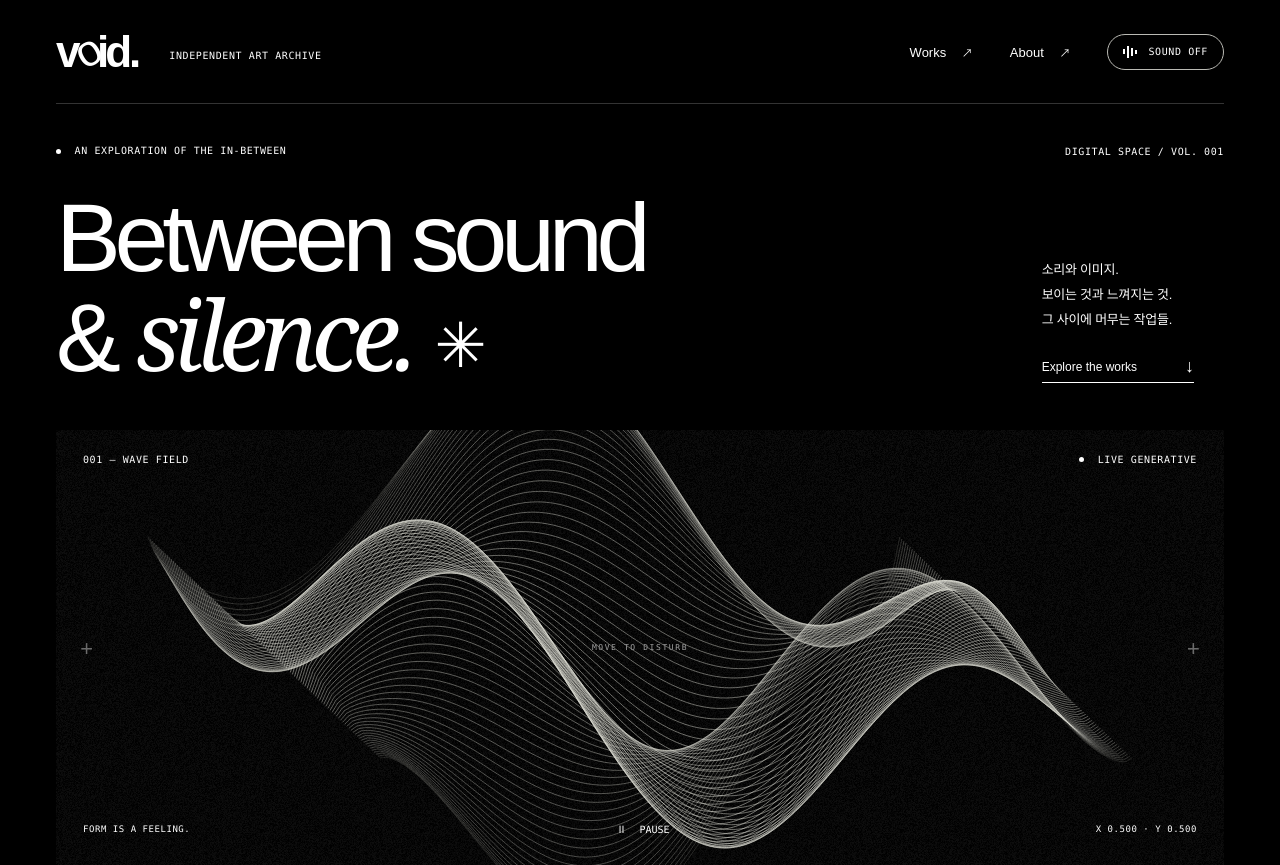
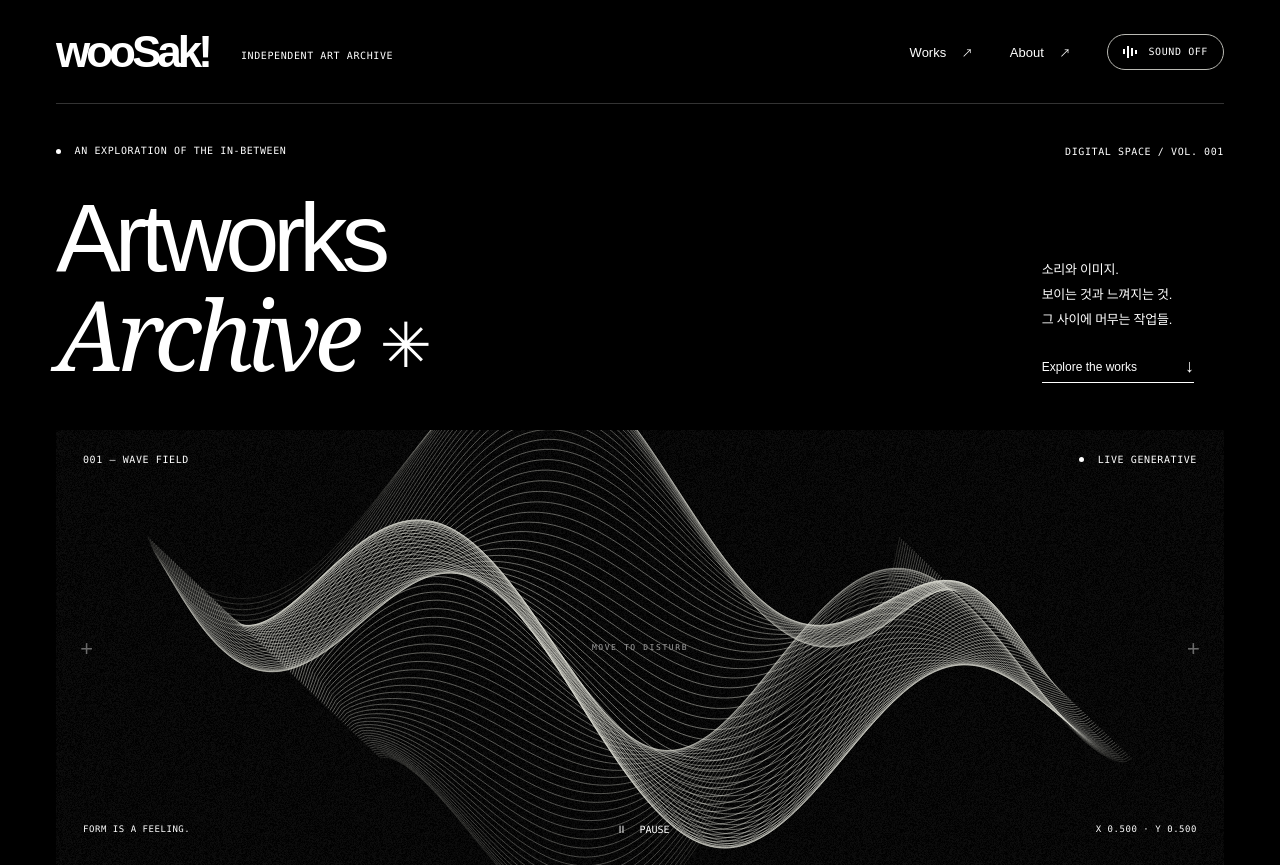
Before and after one commit to findwhatiwant/wooSak-, a website with bundled scripts: page public/index.html in a window 1280 px wide. Shown: the top 865 px of the page. Built offline with nearby package versions, Linux system fonts and the light colour scheme; files whose address does not match are found by name.

Commit message:
Rename site to wooSak! and update hero title

```diff
--- a/public/index.html
+++ b/public/index.html
@@ -4,8 +4,8 @@
   <meta charset="UTF-8">
   <meta name="viewport" content="width=device-width, initial-scale=1">
   <meta name="theme-color" content="#000000">
-  <meta name="description" content="VOID — 소리와 이미지, 그 사이의 감각을 탐구하는 미디어 아트 아카이브.">
-  <title>VOID — Between sound & silence</title>
+  <meta name="description" content="wooSak! — 소리와 이미지, 그 사이의 감각을 탐구하는 미디어 아트 아카이브.">
+  <title>wooSak! — Artworks Archive</title>
   <link rel="icon" href="./favicon.svg" type="image/svg+xml">
   <link rel="stylesheet" href="./style.css">
   <script type="module" src="./app.js"></script>
@@ -13,7 +13,7 @@
 <body>
   <a class="skip-link" href="#works">작품으로 바로 가기</a>
   <header class="header page-width">
-    <a class="wordmark" href="#" aria-label="VOID 홈">v<span class="logo-orbit">o</span>id<span class="logo-dot">.</span></a>
+    <a class="wordmark" href="#" aria-label="wooSak! 홈">wooSak!</a>
     <span class="header-caption mono">INDEPENDENT ART ARCHIVE</span>
     <nav aria-label="메인 메뉴"><a class="nav-link" href="#works">Works <span>↗</span></a><a class="nav-link" href="#about">About <span>↗</span></a><button class="sound-toggle mono" id="sound-toggle" aria-pressed="false"><span class="sound-bars" aria-hidden="true"><i></i><i></i><i></i><i></i></span><span id="sound-label">SOUND OFF</span></button></nav>
   </header>
@@ -21,7 +21,7 @@
     <noscript><p class="page-width archive-status">작품과 인터랙티브 아트를 감상하려면 브라우저에서 JavaScript를 활성화해 주세요.</p></noscript>
     <section class="hero page-width" aria-labelledby="hero-title">
       <div class="hero-top"><p class="eyebrow mono"><span class="small-dot"></span> AN EXPLORATION OF THE IN-BETWEEN</p><p class="mono edition">DIGITAL SPACE / VOL. 001</p></div>
-      <div class="hero-heading"><h1 id="hero-title">Between sound<br>&amp; <span class="serif">silence.</span><span class="asterisk" aria-hidden="true">✳</span></h1><div class="hero-intro"><p>소리와 이미지.<br>보이는 것과 느껴지는 것.<br>그 사이에 머무는 작업들.</p><a href="#works" class="text-link">Explore the works <span>↓</span></a></div></div>
+      <div class="hero-heading"><h1 id="hero-title">Artworks<br><span class="serif">Archive</span><span class="asterisk" aria-hidden="true">✳</span></h1><div class="hero-intro"><p>소리와 이미지.<br>보이는 것과 느껴지는 것.<br>그 사이에 머무는 작업들.</p><a href="#works" class="text-link">Explore the works <span>↓</span></a></div></div>
       <div class="hero-art" id="hero-art"><canvas id="hero-canvas" aria-label="포인터의 움직임에 따라 흐르는 흑백 생성형 파형"></canvas><div class="art-top mono"><span>001 — WAVE FIELD</span><span class="live-label"><span class="small-dot"></span> LIVE GENERATIVE</span></div><div class="art-center-label mono" aria-hidden="true">MOVE TO DISTURB</div><div class="art-bottom mono"><span>FORM IS A FEELING.</span><button id="motion-toggle" aria-pressed="false" aria-label="애니메이션 일시 정지">Ⅱ <span>PAUSE</span></button><span id="coordinates">X 0.500 · Y 0.500</span></div><span class="art-cross cross-one" aria-hidden="true">+</span><span class="art-cross cross-two" aria-hidden="true">+</span></div>
       <div class="hero-caption mono"><span>AN ONGOING DIALOGUE BETWEEN LIGHT, SOUND, AND SPACE.</span><span>SCROLL TO DISCOVER ↓</span></div>
     </section>
@@ -34,7 +34,7 @@
     </section>
     <section id="about" class="about page-width" aria-labelledby="about-title"><div class="about-label"><p class="eyebrow mono">A NOTE ON THE PRACTICE</p><div class="about-symbol" aria-hidden="true">✳</div></div><div class="about-body"><h2 id="about-title">Less noise.<br>More <span class="serif">feeling.</span></h2><div class="about-copy"><p>이미지의 움직임, 소리의 잔향, 그리고 그 사이의 고요.<br>익숙한 감각을 조금 다른 방식으로 바라봅니다.</p><p>이곳은 완성된 작품과 진행 중인 실험이 함께 머무는 공간입니다. 잠시 멈추고, 듣고, 느껴보세요.</p></div><span class="mono about-tag">IMAGE / SOUND / EXPERIMENT</span></div></section>
   </main>
-  <footer class="footer page-width"><a class="wordmark" href="#" aria-label="처음으로">void.</a><span class="mono">© <span id="current-year">2026</span> VOID. AN INDEPENDENT ARCHIVE.</span><a class="back-top mono" href="#">BACK TO TOP ↑</a></footer>
+  <footer class="footer page-width"><a class="wordmark" href="#" aria-label="wooSak! 처음으로">wooSak!</a><span class="mono">© <span id="current-year">2026</span> wooSak! AN INDEPENDENT ARCHIVE.</span><a class="back-top mono" href="#">BACK TO TOP ↑</a></footer>
   <dialog id="work-dialog" class="work-dialog" aria-labelledby="detail-title"><button class="close-dialog" data-close aria-label="작품 닫기">×</button><div id="detail-visual" class="detail-visual"></div><div class="detail-body"><p id="detail-meta" class="eyebrow mono"></p><h2 id="detail-title"></h2><p id="detail-description"></p><div id="detail-controls"></div><button id="delete-work" class="delete-work" hidden>이 작품 삭제</button></div></dialog>
   <dialog id="upload-dialog" class="upload-dialog" aria-labelledby="upload-title"><button class="close-dialog" data-close aria-label="등록 창 닫기">×</button><p class="eyebrow mono">ADD TO THE ARCHIVE</p><h2 id="upload-title">새로운 감각을 기록하기.</h2><p class="upload-note">이 프로젝트에 저장됩니다. GitHub에 푸시하면 사이트에도 반영됩니다.</p><form id="upload-form"><label class="file-drop" id="file-drop"><span class="upload-plus">＋</span><strong id="file-label">작품 파일을 선택하거나 끌어 놓으세요</strong><span>JPG, PNG, WEBP, GIF · MP4, WEBM · MP3, WAV, OGG, M4A, FLAC</span><span>파일당 최대 50MB</span><input type="file" id="work-file" required accept="image/jpeg,image/png,image/webp,image/gif,video/mp4,video/webm,audio/mpeg,audio/wav,audio/x-wav,audio/ogg,audio/mp4,audio/flac,audio/x-flac"></label><label>작품명<input name="title" required maxlength="100" placeholder="Untitled, 001"></label><div class="form-row"><label>분류<select name="category"><option value="media">Media art</option><option value="sound">Ambient sound</option><option value="image">Visual studies</option></select></label><label>제작 연도<input name="year" inputmode="numeric" required pattern="[0-9]{4}" maxlength="4" value="2026"></label></div><label>작품 설명<textarea name="description" maxlength="2000" rows="3" placeholder="작품의 의도, 재료, 혹은 감상 방법을 남겨 주세요."></textarea></label><p id="upload-error" class="form-error" role="alert"></p><button class="submit-button" type="submit">아카이브에 등록 <span>↗</span></button></form></dialog>
   <div class="toast" id="toast" role="status"></div>
```
Also changed, not shown: README.md.
